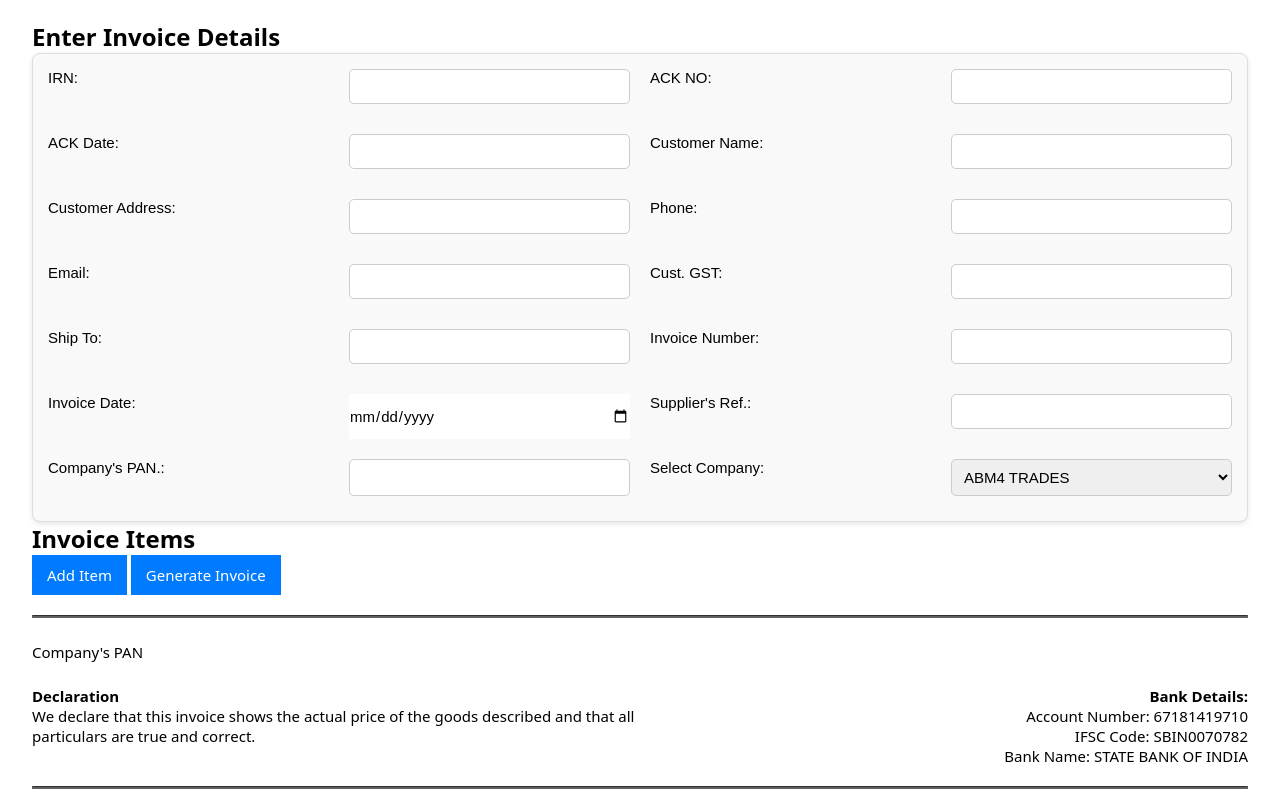
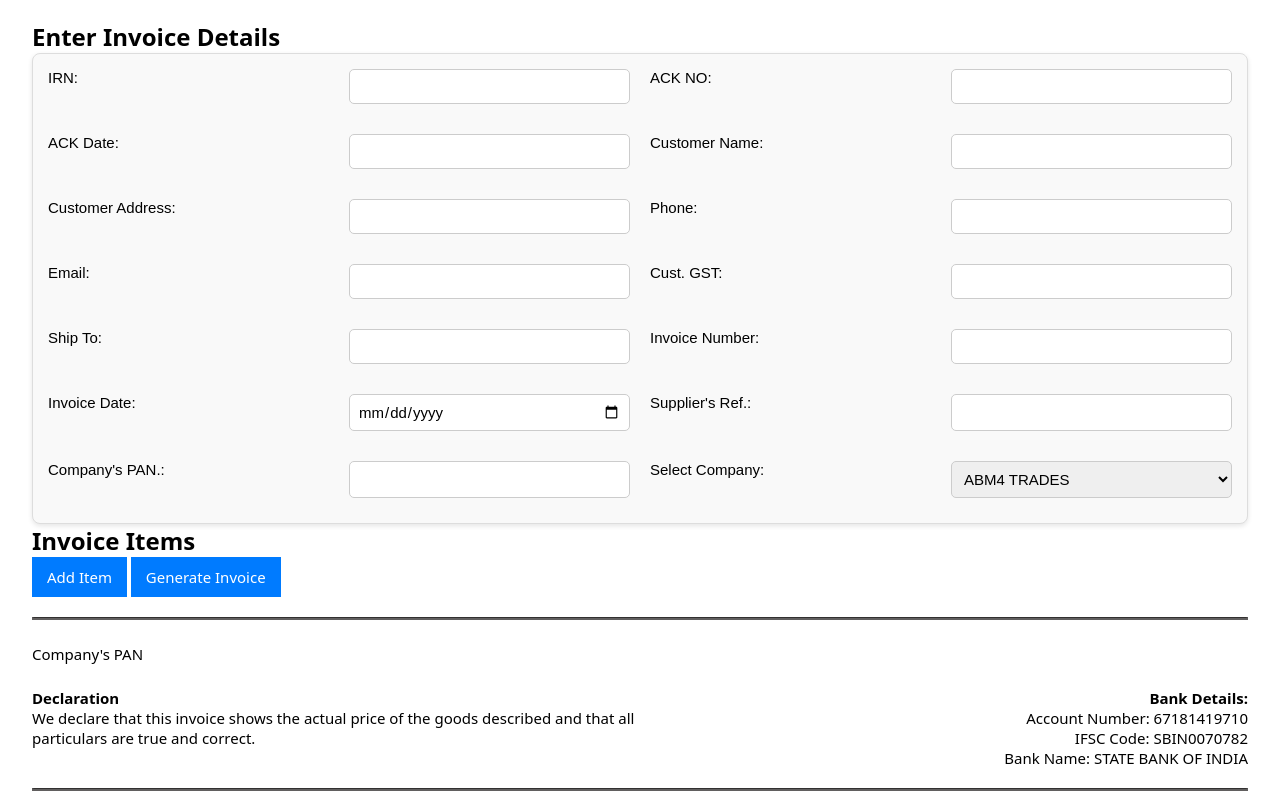
Before and after one commit to haroonh12/abm4, a plain HTML site: page index.html in a window 1280 px wide. Shown: the top 800 px of the page. Drawn offline with nearby package versions, Linux system fonts and the light colour scheme.

Commit message:
Update index.html

```diff
--- a/index.html
+++ b/index.html
@@ -47,6 +47,7 @@
         }
         .input-section input[type="text"],
         .input-section input[type="number"],
+        .input-section input[type="date"],
         .input-section select {
             width: 100%;
             padding: 8px;
```
